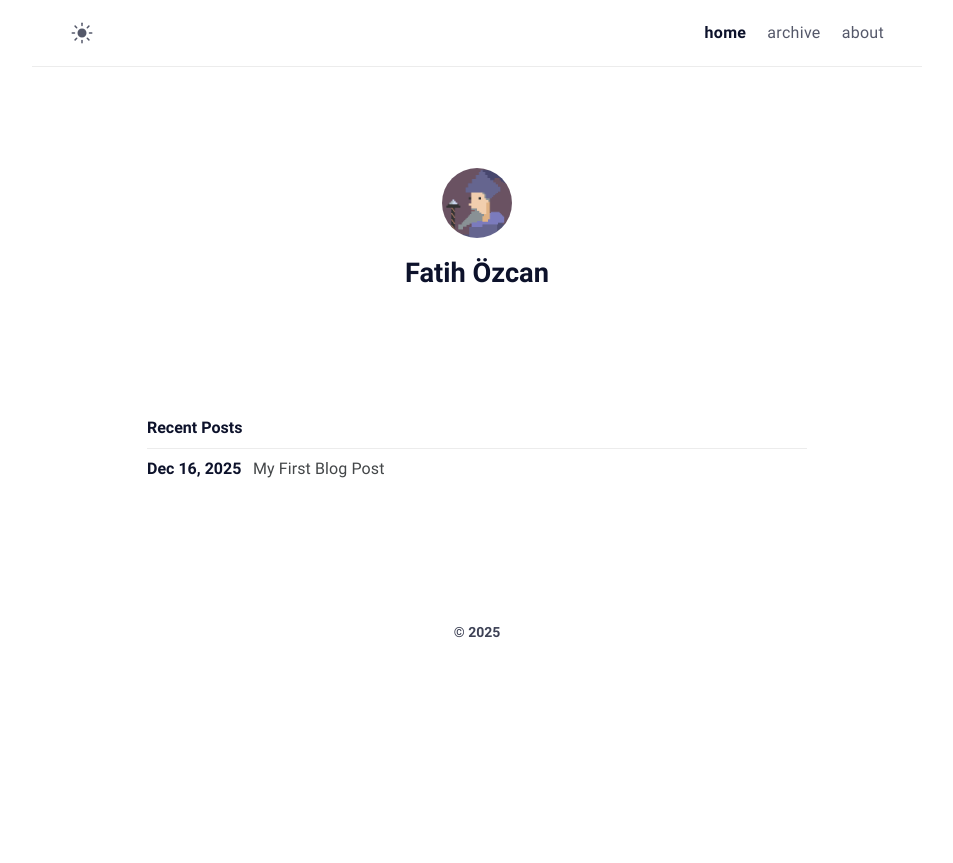
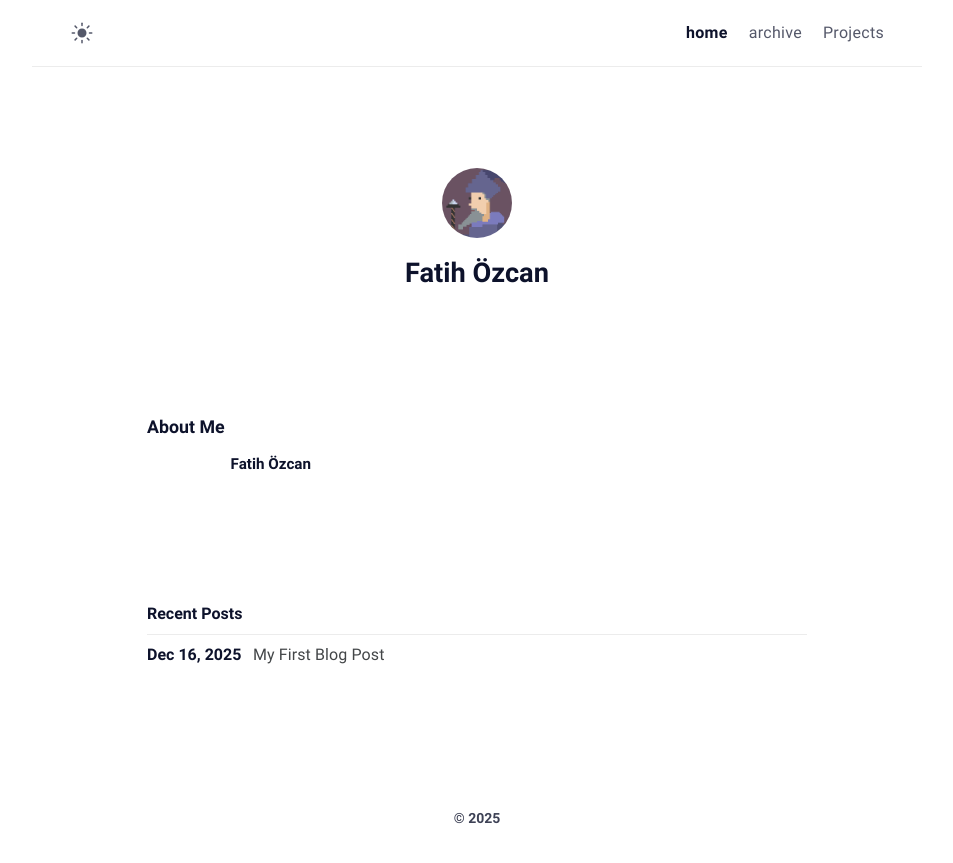
Before and after one commit to faozdev/faozdev.github.io, a Jekyll site: the page built from index.md, in a window 1280 px wide. Shown: the top 863 px of the page, without its empty margins (163-1116 px from the left). Built offline with Jekyll 4.4.1, drawn with Linux system fonts in a browser that asks for light colours.

Commit message:
Update homepage and projects content

```diff
--- a/_data/menus.yml
+++ b/_data/menus.yml
@@ -6,8 +6,8 @@
   url: /archive/
   external: false
 
-- title: about
-  url: /about/
+- title: Projects
+  url: /projects/
   external: false # set true if you using external link, see below
 
 # Example:
--- /dev/null
+++ b/_includes/about-content.html
@@ -0,0 +1,7 @@
+<p>
+Hi there, I’m <strong>Fatih Özcan</strong>.
+</p>
+
+<p>
+I am a final-year Computer Engineering and Control Engineering student at Yıldız Technical University, Turkey, with a strong focus on Retrieval-Augmented Generation (RAG), Large Language Models (LLMs), and Data Science.
+</p>
--- a/_layouts/home.html
+++ b/_layouts/home.html
@@ -2,6 +2,11 @@
 layout: default
 home: true
 ---
+<section class="home-about">
+  <h3>About Me</h3>
+  {% include about-content.html %}
+</section>
+
 
 <h3 class="posts-item-note" aria-label="Recent Posts">Recent Posts</h3>
 {%- for post in site.posts limit: site.number_of_posts -%}
--- a/assets/css/style.scss
+++ b/assets/css/style.scss
@@ -1,4 +1,11 @@
 ---
 ---
+.home-about {
+  margin-bottom: 2.5rem;
+  font-size: 0.95rem;
+  line-height: 1.6;
+  color: rgba(255, 255, 255, 0.8);
+}
+
 
 @import "main";
--- a/index.md
+++ b/index.md
@@ -1,3 +1,9 @@
 ---
 layout: home
+home: true
 ---
+
+<section class="home-about">
+  <h3>About Me</h3>
+  {% include about-content.html %}
+</section>
```
Also changed, not shown: _includes/projects-content.html (added, +34 -0 lines), about.md (deleted, +0 -15 lines), projects.md (added, +7 -0 lines).
